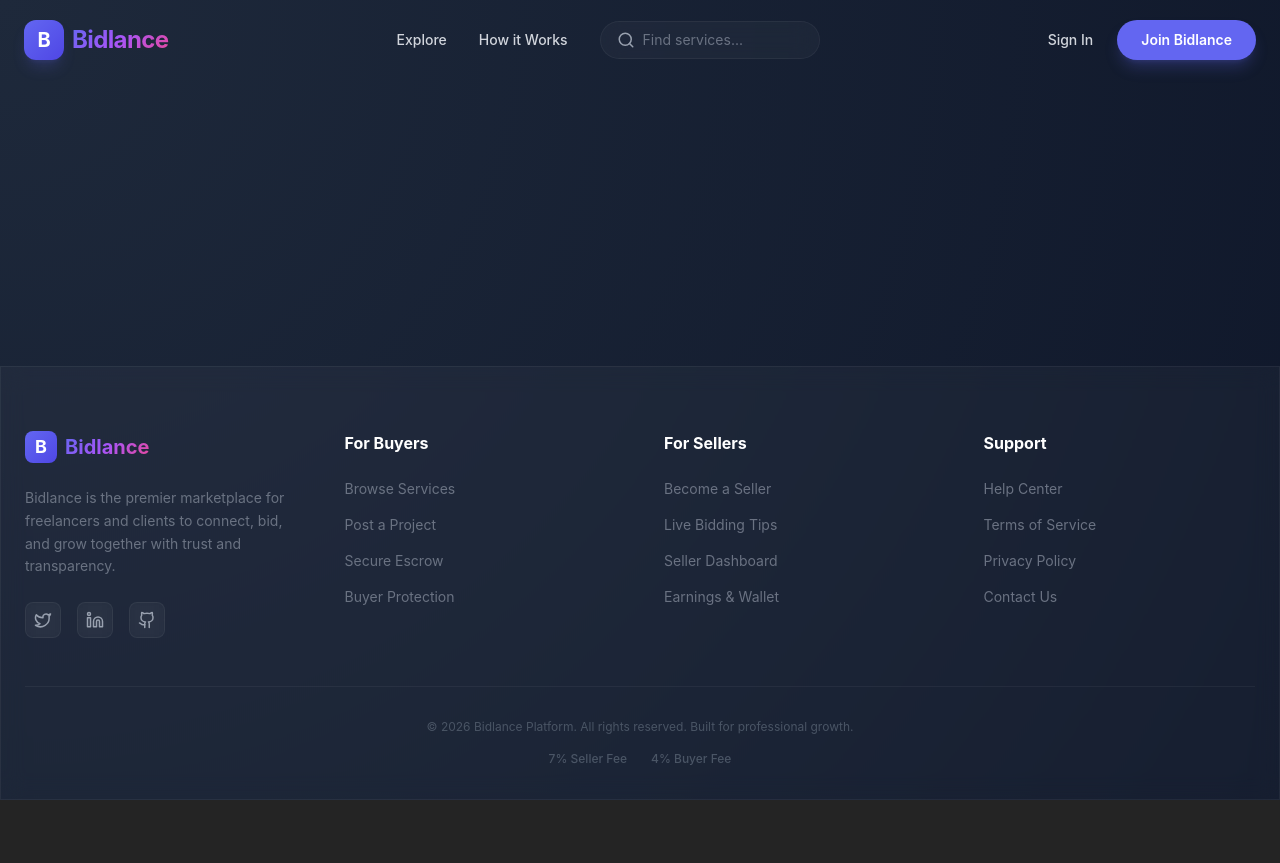
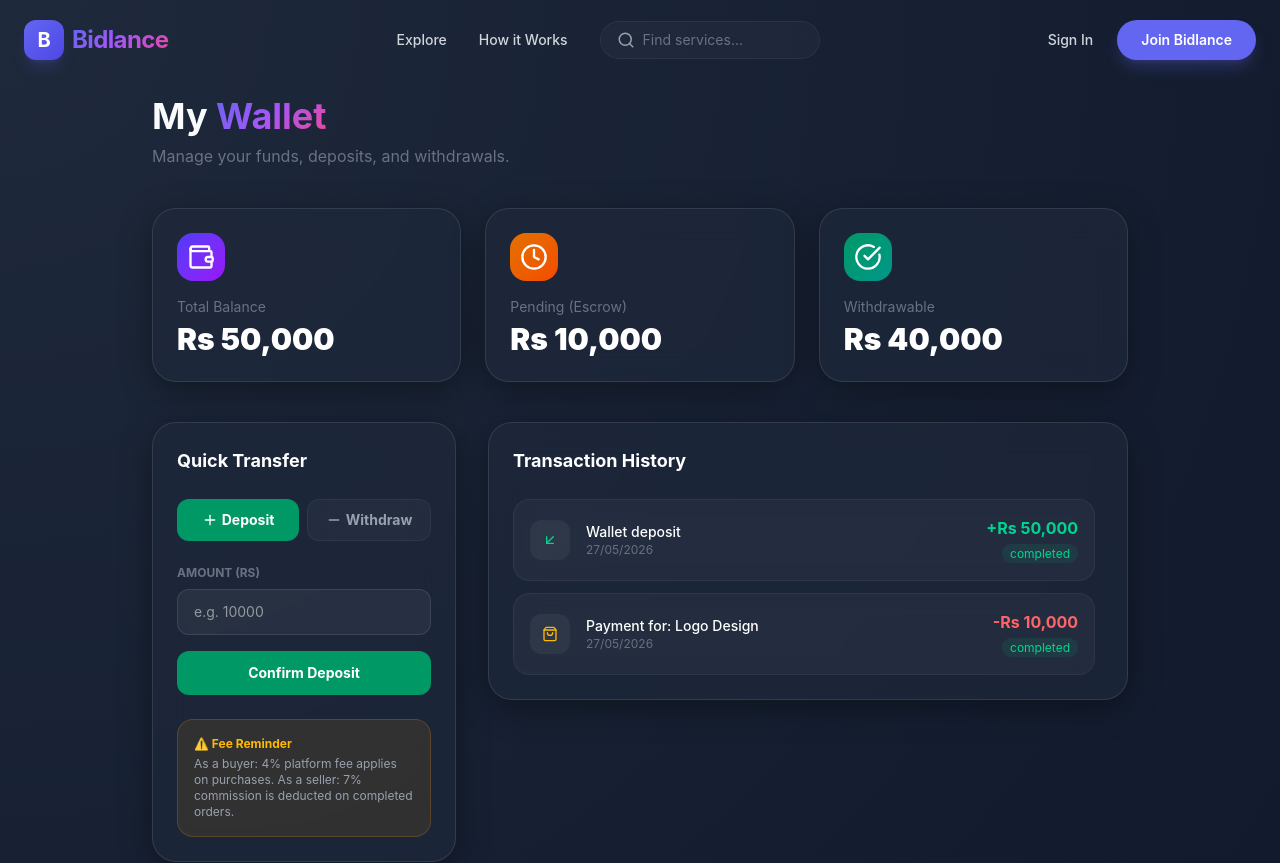
Before and after one commit to FaakhirMemon03/Bidlance, a React (Vite) app in the folder client/: page /wallet in a window 1280 px wide. Shown: the top 863 px of the page. Before the commit the page ends 800 px from the top, so only its background shows below. Built offline with nearby package versions, Linux system fonts and the light colour scheme; no server answers; sample sign-in values are in the browser's storage.

Commit message:
feat: implement role-based route protection and application routing structure

```diff
--- a/client/src/App.jsx
+++ b/client/src/App.jsx
@@ -1,23 +1,69 @@
 import React from 'react';
-import { BrowserRouter as Router, Routes, Route } from 'react-router-dom';
+import { BrowserRouter as Router, Routes, Route, Navigate } from 'react-router-dom';
 import { Toaster } from 'react-hot-toast';
+import { useSelector } from 'react-redux';
 import Navbar from './components/Navbar';
+import Footer from './components/Footer';
+import ProtectedRoute from './components/ProtectedRoute';
+
+// Pages
 import Home from './pages/Home';
 import Login from './pages/Login';
 import Signup from './pages/Signup';
-import Footer from './components/Footer';
+import Explore from './pages/Explore';
+import Wallet from './pages/Wallet';
+import BuyerDashboard from './pages/BuyerDashboard';
+import SellerDashboard from './pages/SellerDashboard';
 
 function App() {
+  const { user } = useSelector(state => state.auth);
+
   return (
     <Router>
+      <Toaster
+        position="top-center"
+        toastOptions={{
+          style: {
+            background: '#1e293b',
+            color: '#f8fafc',
+            border: '1px solid rgba(255,255,255,0.1)',
+          },
+        }}
+      />
       <div className="min-h-screen flex flex-col">
-        <Toaster position="top-center" reverseOrder={false} />
         <Navbar />
         <main className="flex-grow">
           <Routes>
+            {/* Public */}
             <Route path="/" element={<Home />} />
-            <Route path="/login" element={<Login />} />
-            <Route path="/signup" element={<Signup />} />
+            <Route path="/explore" element={<Explore />} />
+            <Route path="/login" element={user ? <Navigate to="/dashboard" /> : <Login />} />
+            <Route path="/signup" element={user ? <Navigate to="/dashboard" /> : <Signup />} />
+
+            {/* Protected — Buyer */}
+            <Route path="/dashboard" element={
+              <ProtectedRoute><BuyerDashboard /></ProtectedRoute>
+            } />
+            <Route path="/wallet" element={
+              <ProtectedRoute><Wallet /></ProtectedRoute>
+            } />
+
+            {/* Protected — Seller */}
+            <Route path="/dashboard/seller" element={
+              <ProtectedRoute role="seller"><SellerDashboard /></ProtectedRoute>
+            } />
+
+            {/* 404 */}
+            <Route path="*" element={
+              <div className="min-h-screen flex items-center justify-center text-center">
+                <div>
+                  <p className="text-8xl mb-4">🌌</p>
+                  <h1 className="text-4xl font-black text-white mb-3">404 — Not Found</h1>
+                  <p className="text-gray-500 mb-6">This page seems to have gone into orbit.</p>
+                  <a href="/" className="px-8 py-3 bg-indigo-600 text-white rounded-xl font-bold hover:bg-indigo-700 transition-colors">Go Home</a>
+                </div>
+              </div>
+            } />
           </Routes>
         </main>
         <Footer />
--- /dev/null
+++ b/client/src/components/ProtectedRoute.jsx
@@ -0,0 +1,19 @@
+import { Navigate } from 'react-router-dom';
+import { useSelector } from 'react-redux';
+
+// Redirect to login if not authenticated
+const ProtectedRoute = ({ children, role }) => {
+    const { user, token } = useSelector(state => state.auth);
+
+    if (!token || !user) {
+        return <Navigate to="/login" replace />;
+    }
+
+    if (role && user.role !== role && user.role !== 'admin') {
+        return <Navigate to="/" replace />;
+    }
+
+    return children;
+};
+
+export default ProtectedRoute;
```
